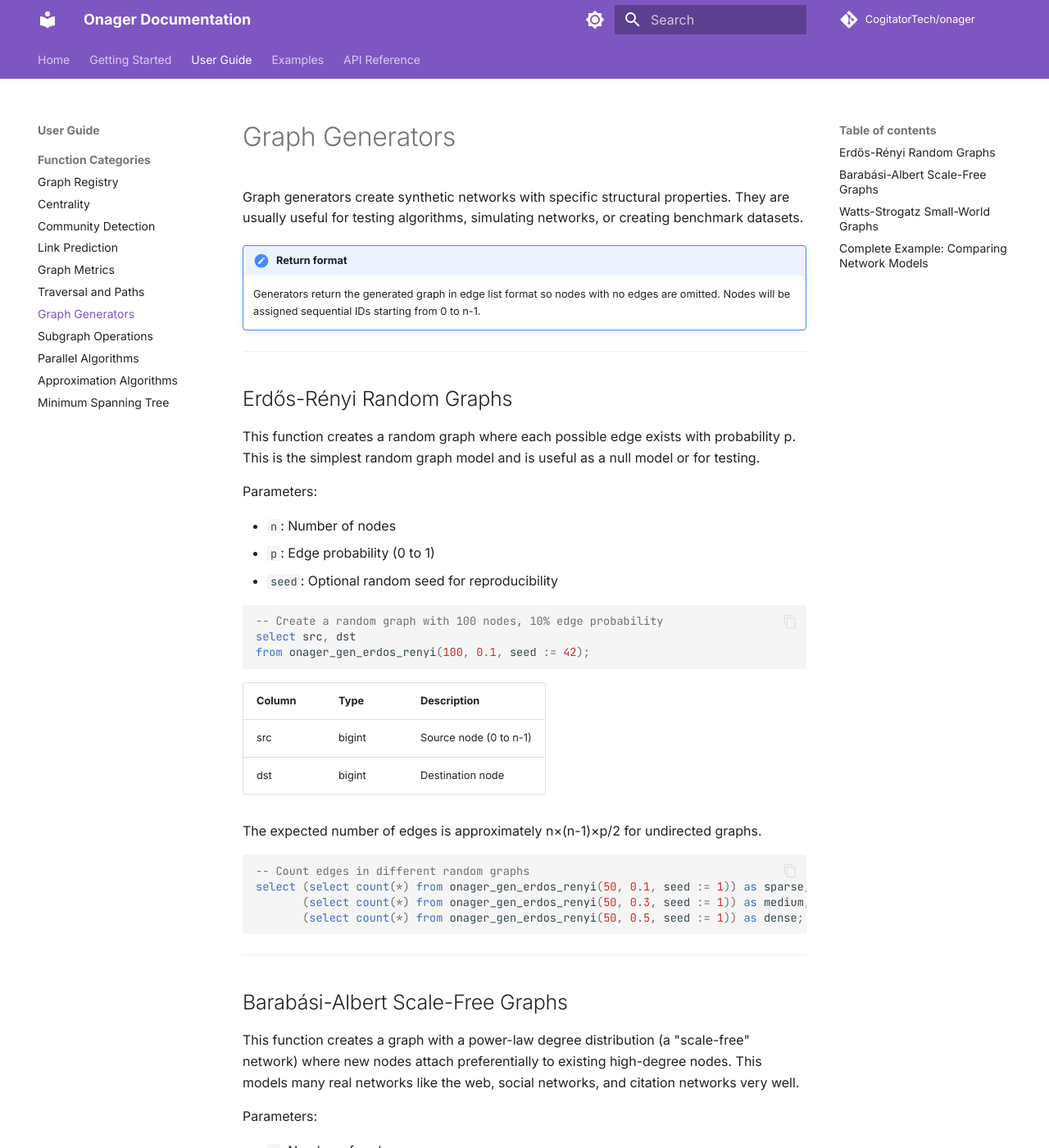
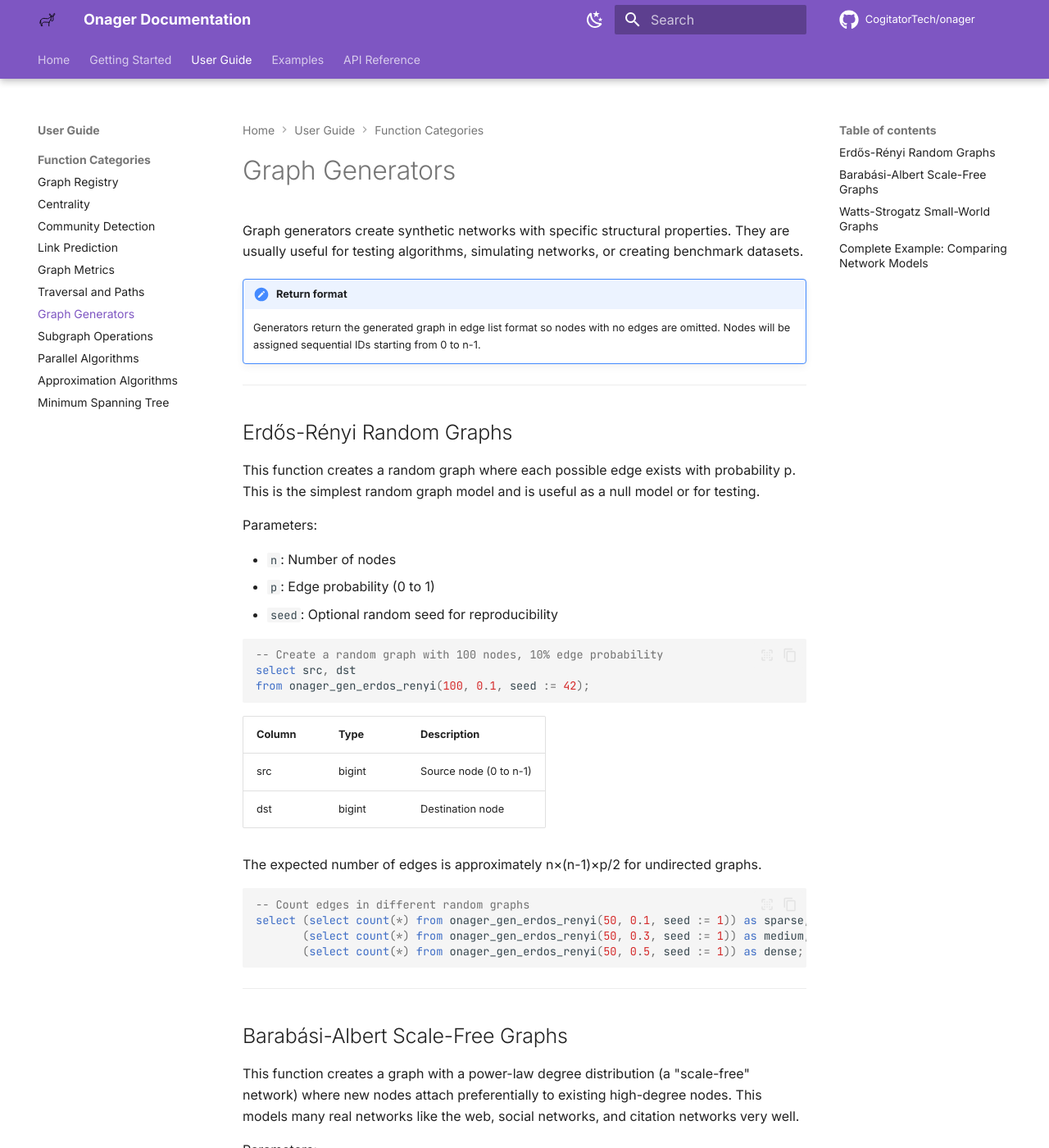
Before and after one commit to CogitatorTech/onager, an MkDocs documentation site: the page built from docs/guide/generators.md, in a window 1280 px wide and 1400 px high. Shown: the whole window at 82% size. Built offline with MkDocs 1.6.1 and Material for MkDocs 9.7.7, drawn with Linux system fonts in a browser that asks for light colours; comment, search, counter and statistics services are not loaded; some of the changed text lies outside the part shown.

Commit message:
Improve the documentation style (MkDocs)

```diff
--- /dev/null
+++ b/docs/stylesheets/extra.css
@@ -0,0 +1,27 @@
+/* Custom styles for Onager documentation */
+
+/* Improve code block readability */
+.highlight .hll {
+  background-color: var(--md-code-hl-color);
+}
+
+/* Better spacing for admonitions */
+.admonition {
+  margin: 1.5625em 0;
+}
+
+/* Improve table styling */
+table {
+  display: table;
+  width: 100%;
+}
+
+/* Better link styling */
+a:hover {
+  text-decoration: underline;
+}
+
+/* Code annotation improvements */
+.md-annotation__index {
+  cursor: pointer;
+}
--- a/mkdocs.yml
+++ b/mkdocs.yml
@@ -6,42 +6,87 @@
 
 theme:
   name: material
+  logo: assets/logo.svg
+  favicon: assets/logo.svg
   palette:
+    # Light mode
     - media: "(prefers-color-scheme: light)"
       scheme: default
       primary: deep purple
       accent: amber
       toggle:
-        icon: material/brightness-7
+        icon: material/weather-night
         name: Switch to dark mode
+    # Dark mode
     - media: "(prefers-color-scheme: dark)"
       scheme: slate
       primary: deep purple
       accent: amber
       toggle:
-        icon: material/brightness-4
+        icon: material/weather-sunny
         name: Switch to light mode
   font:
     text: Inter
     code: JetBrains Mono
+  icon:
+    repo: fontawesome/brands/github
+    annotation: material/arrow-right-circle
   features:
+    # Navigation
+    - navigation.instant
+    - navigation.instant.prefetch
+    - navigation.instant.progress
+    - navigation.tracking
+    - navigation.tabs
+    - navigation.tabs.sticky
+    - navigation.sections
+    - navigation.expand
+    - navigation.path
+    - navigation.top
+    - navigation.footer
+    - navigation.indexes
+    # Table of contents
+    - toc.follow
+    # Search
+    - search.suggest
+    - search.highlight
+    - search.share
+    # Content
     - content.code.copy
-    - navigation.tabs
-    - navigation.top
-    - navigation.indexes
-    - navigation.expand
     - content.code.select
     - content.code.annotate
-    - navigation.tracking
-    - navigation.sections
+    - content.tabs.link
+    - content.tooltips
+    # Header
+    - header.autohide
+    - announce.dismiss
 
 extra:
   social:
     - icon: fontawesome/brands/github
       link: https://github.com/CogitatorTech/onager
+      name: Onager on GitHub
+  generator: false
+  analytics:
+    feedback:
+      title: Was this page helpful?
+      ratings:
+        - icon: material/emoticon-happy-outline
+          name: This page was helpful
+          data: 1
+          note: Thanks for your feedback!
+        - icon: material/emoticon-sad-outline
+          name: This page could be improved
+          data: 0
+          note: Thanks for your feedback! Help us improve by opening an issue.
+
+extra_css:
+  - stylesheets/extra.css
 
 plugins:
-  - search
+  - search:
+      separator: '[\s\-,:!=\[\]()"/]+|(?!\b)(?=[A-Z][a-z])|\.(?!\d)|&[lg]t;'
+  - tags
 
 nav:
   - Home: index.md
@@ -71,18 +116,57 @@
       - Input Formats: reference/input-formats.md
 
 markdown_extensions:
+  # Python Markdown
+  - abbr
+  - admonition
+  - attr_list
+  - def_list
+  - footnotes
+  - md_in_html
+  - tables
+  - toc:
+      permalink: true
+      permalink_title: Anchor link to this section
+      toc_depth: 3
+  # PyMdownx
+  - pymdownx.arithmatex:
+      generic: true
+  - pymdownx.betterem:
+      smart_enable: all
+  - pymdownx.caret
+  - pymdownx.critic
+  - pymdownx.details
+  - pymdownx.emoji:
+      emoji_index: !!python/name:material.extensions.emoji.twemoji
+      emoji_generator: !!python/name:material.extensions.emoji.to_svg
   - pymdownx.highlight:
       anchor_linenums: true
+      line_spans: __span
+      pygments_lang_class: true
+      auto_title: false
   - pymdownx.inlinehilite
-  - pymdownx.snippets
-  - pymdownx.superfences
-  - pymdownx.details
-  - pymdownx.arithmatex:
-      generic: true
-  - admonition
-  - attr_list
-  - toc:
-      permalink: true
+  - pymdownx.keys
+  - pymdownx.magiclink:
+      normalize_issue_symbols: true
+      repo_url_shorthand: true
+      user: CogitatorTech
+      repo: onager
+  - pymdownx.mark
+  - pymdownx.smartsymbols
+  - pymdownx.snippets:
+      base_path: docs
+      check_paths: true
+  - pymdownx.superfences:
+      custom_fences:
+        - name: mermaid
+          class: mermaid
+          format: !!python/name:pymdownx.superfences.fence_code_format
+  - pymdownx.tabbed:
+      alternate_style: true
+      combine_header_slug: true
+  - pymdownx.tasklist:
+      custom_checkbox: true
+  - pymdownx.tilde
 
 extra_javascript:
   - assets/js/mathjax.js
```
Also changed, not shown: docs/assets/logo.svg (added).
